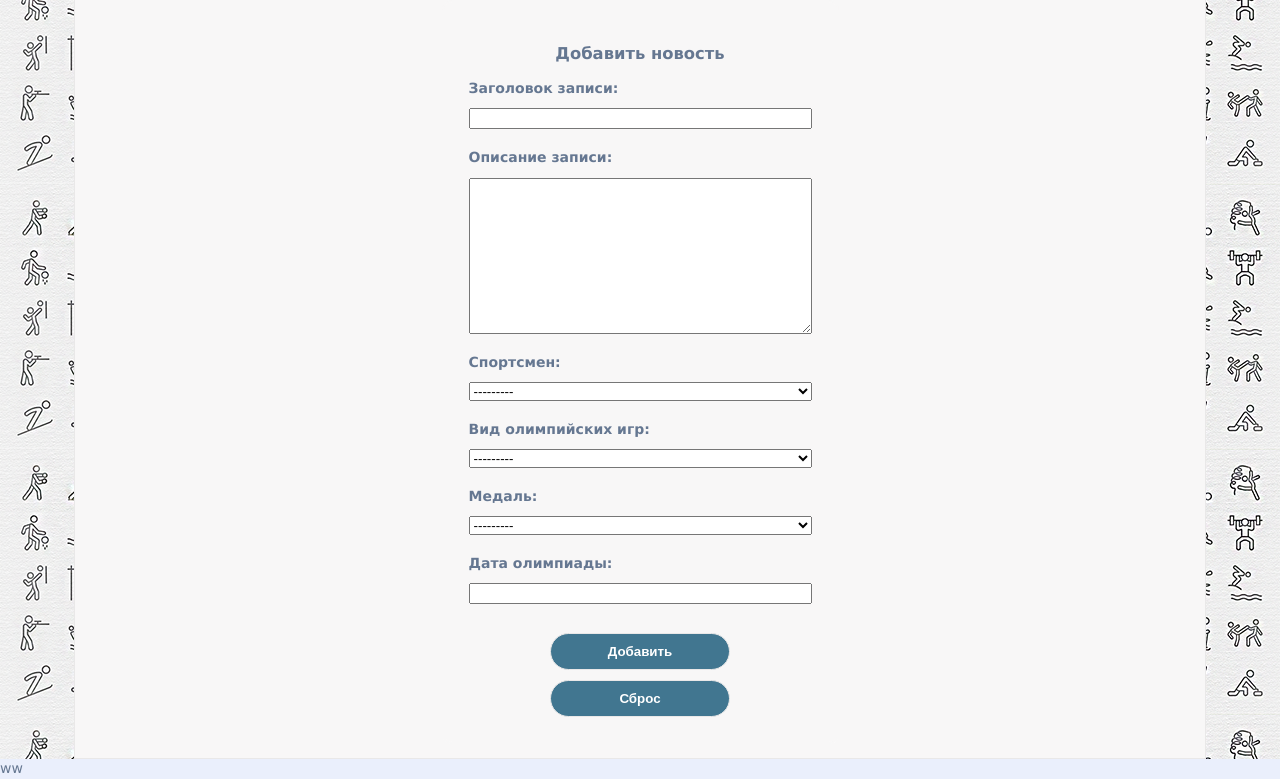
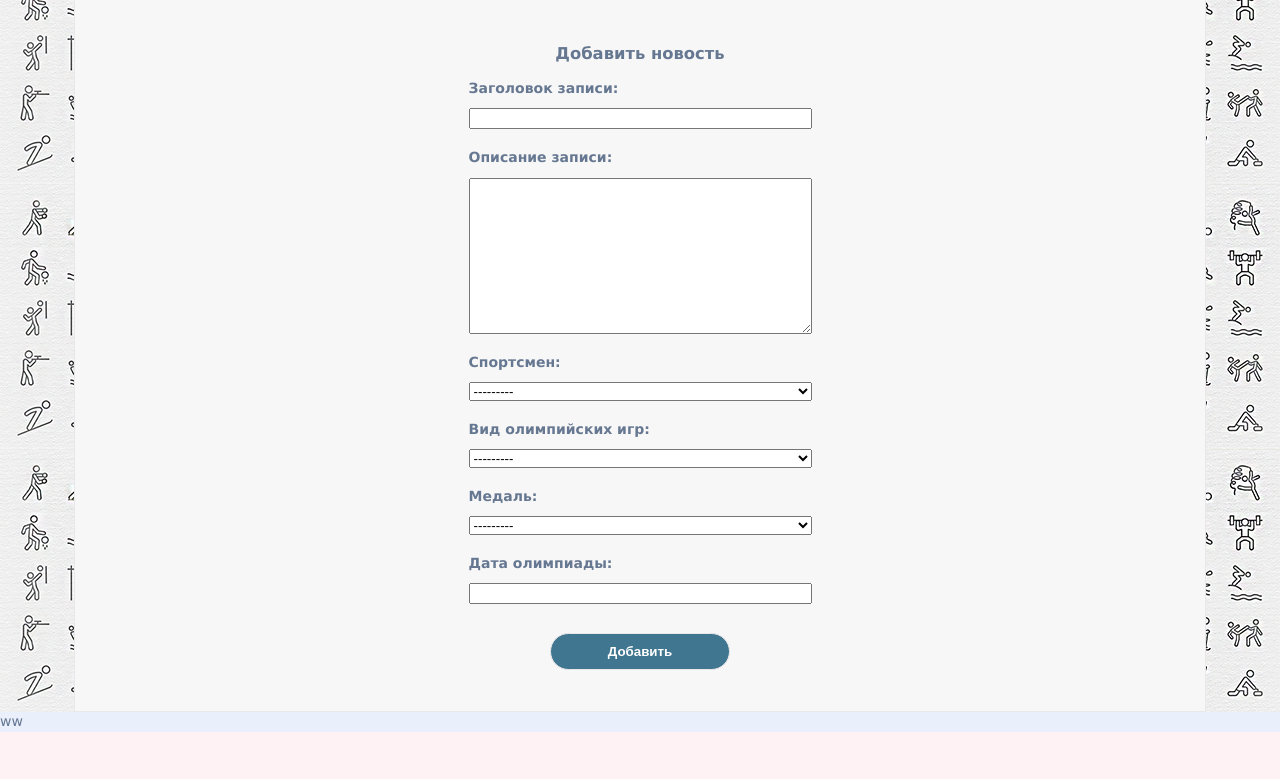
Before and after one commit to Latyshevdp72rus/Latyshevdp_WEB12, a Django app: page /news/add_stand/ in a window 1280 px wide. Shown: the part 82-861 px from the top of the page. After the commit the page ends 814 px from the top, so only its background shows below. Run offline with Django 4.2, Linux system fonts and the light colour scheme; data comes from the database, SQL or seed files in the repository; both versions use the stored data as it was after the commit.

```diff
--- a/news_olimp_champions/templates/stand/base_stand_add.html
+++ b/news_olimp_champions/templates/stand/base_stand_add.html
@@ -12,7 +12,6 @@
                     {{ form.as_p }}
                     <div style="text-align:center">
                         <button type="submit" class="btn">Добавить</button>
-                        <button type="reset" class="btn">Сброс </button>
                     </div>
                 </fieldset>
             </form>
```
Also changed, not shown: news_olimp_champions/db.sqlite3.
